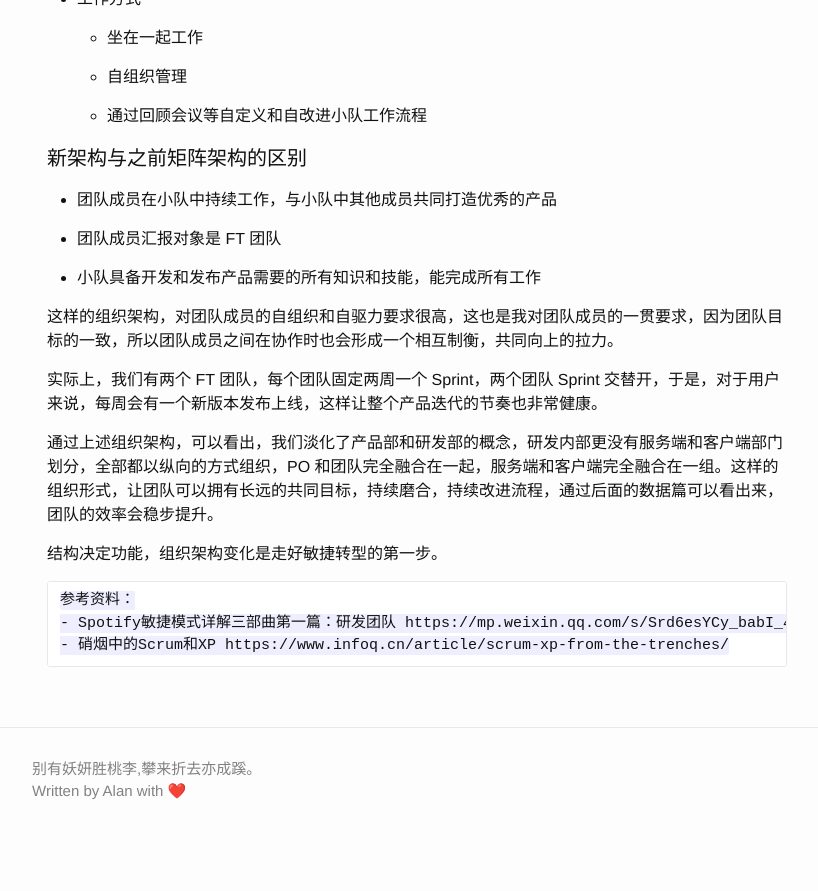
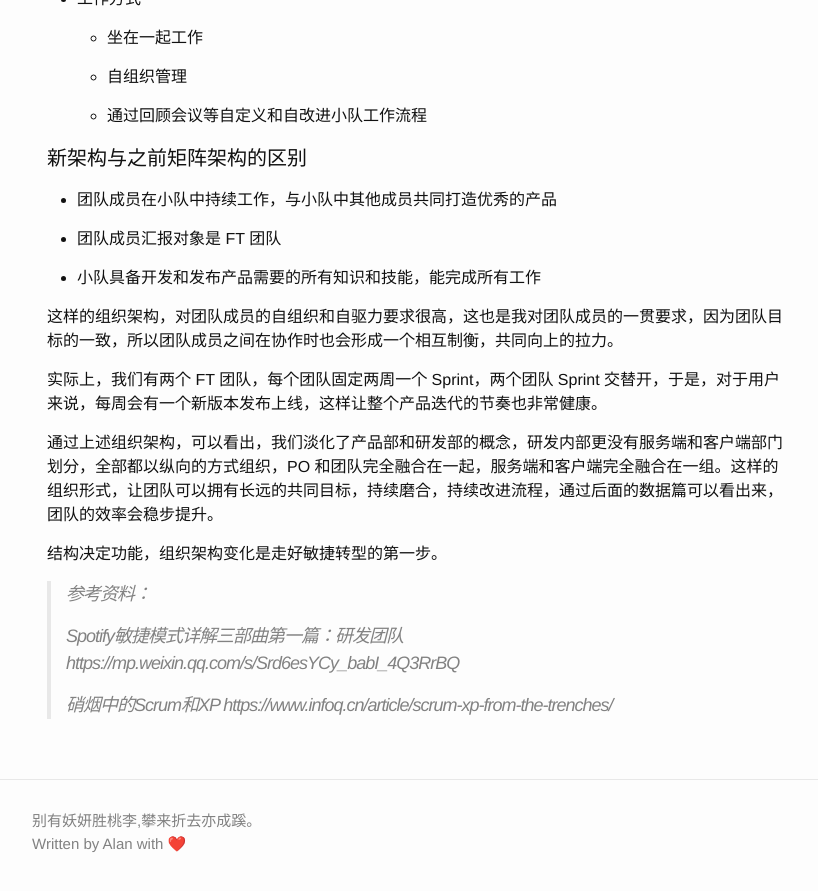
Before and after one commit to iamlipan/iamlipan.github.io, a Jekyll site: the page built from _posts/2020-02-06-kid17-agile-best-practice-organization.md, in a window 1280 px wide and 900 px high, scrolled down 2614 px. Shown: the top 891 px of the window, without its empty margins (223-1041 px from the left). Built offline with Jekyll 4.4.1, drawn with Linux system fonts in a browser that asks for light colours; before the commit the page ends 3462 px from its top, so only the background shows below that.

Commit message:
change style

````diff
--- a/_posts/2020-02-06-kid17-agile-best-practice-organization.md
+++ b/_posts/2020-02-06-kid17-agile-best-practice-organization.md
@@ -98,9 +98,8 @@
 
 结构决定功能，组织架构变化是走好敏捷转型的第一步。
 
-
-```
-参考资料：
-- Spotify敏捷模式详解三部曲第一篇：研发团队 https://mp.weixin.qq.com/s/Srd6esYCy_babI_4Q3RrBQ
-- 硝烟中的Scrum和XP https://www.infoq.cn/article/scrum-xp-from-the-trenches/
-```
+> 参考资料：
+>
+> Spotify敏捷模式详解三部曲第一篇：研发团队 https://mp.weixin.qq.com/s/Srd6esYCy_babI_4Q3RrBQ
+>
+> 硝烟中的Scrum和XP https://www.infoq.cn/article/scrum-xp-from-the-trenches/
````
